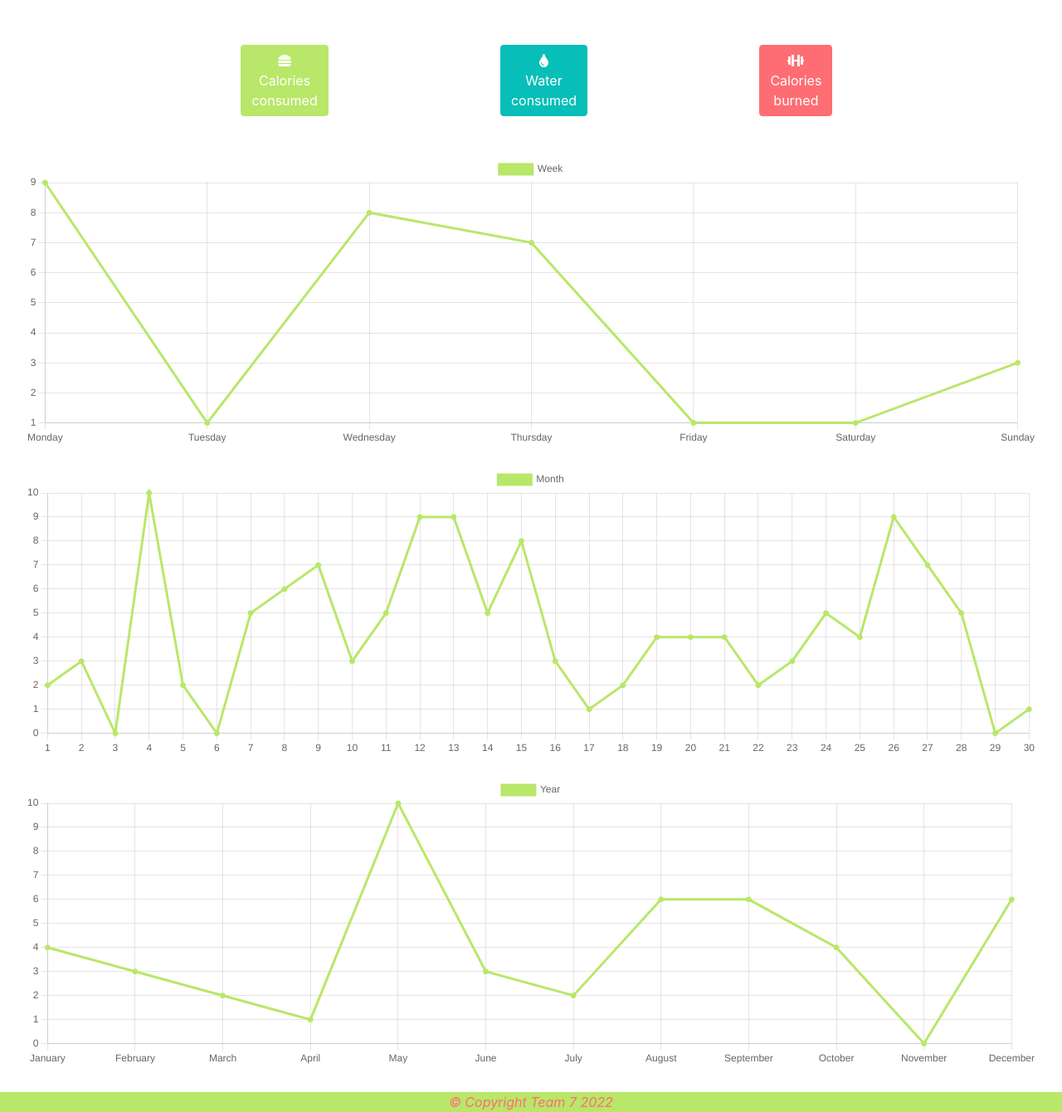
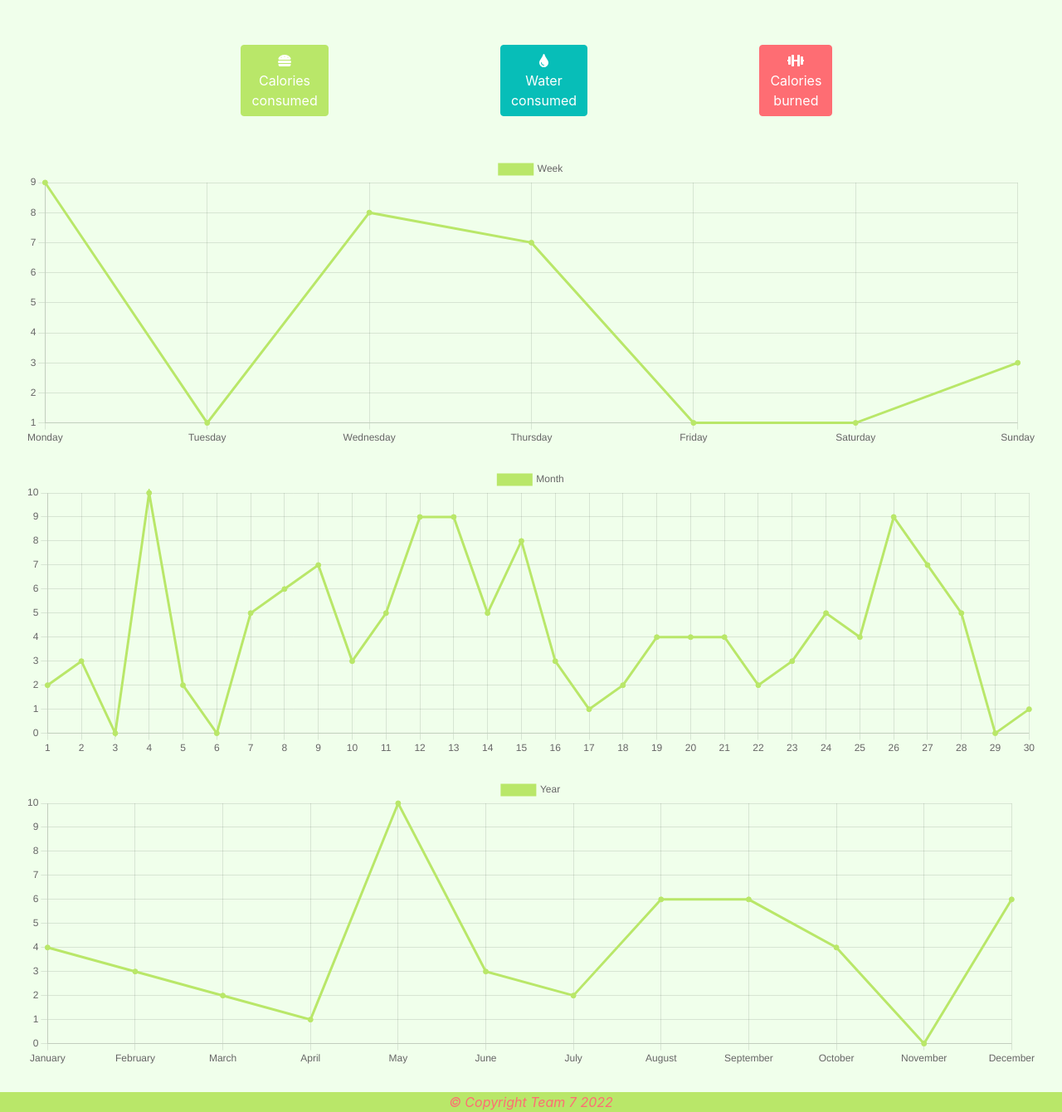
Before and after one commit to miav123/PSI-project, a PHP site: page /charts.html in a window 1280 px wide. Shown: the part 56-1396 px from the top of the page at 83% size. Run offline with PHP 8.4, Linux system fonts and the light colour scheme.

Commit message:
Small changes to colors

```diff
--- a/theme/charts.html
+++ b/theme/charts.html
@@ -430,7 +430,7 @@
         </div>
     </nav>
 
-    <div id = "charts-container">
+
 
     <div id="content-charts">
         <div class="row">
@@ -482,10 +482,6 @@
     </div>
 
 
-    </div>
-
-
-
     <div id = "footer">
         &copy; Copyright Team 7 2022
     </div>
--- a/theme/styles.css
+++ b/theme/styles.css
@@ -34,7 +34,7 @@
 
 #content{
     width: 85%;
-    background-color:#fefae0;
+    background-color:#f0ffeb;
     /*float:right;*/
     display: flex;
     flex-direction: column;
@@ -58,15 +58,17 @@
 #content-charts{
     width: auto;
     margin: 30px;
-    /*background-color:#fefae0;*/
+    background-color:#f0ffeb;
     /*float:right;*/
     display: flex;
     flex-direction: column;
     justify-content: space-between;
 }
 
-#charts-container{
-    background-color:#ffffff;
+
+
+body {
+    background-color:#f0ffeb !important;
 }
 
 .foodIcon{
```
Lines whose indentation alone changed are shown as unchanged.
